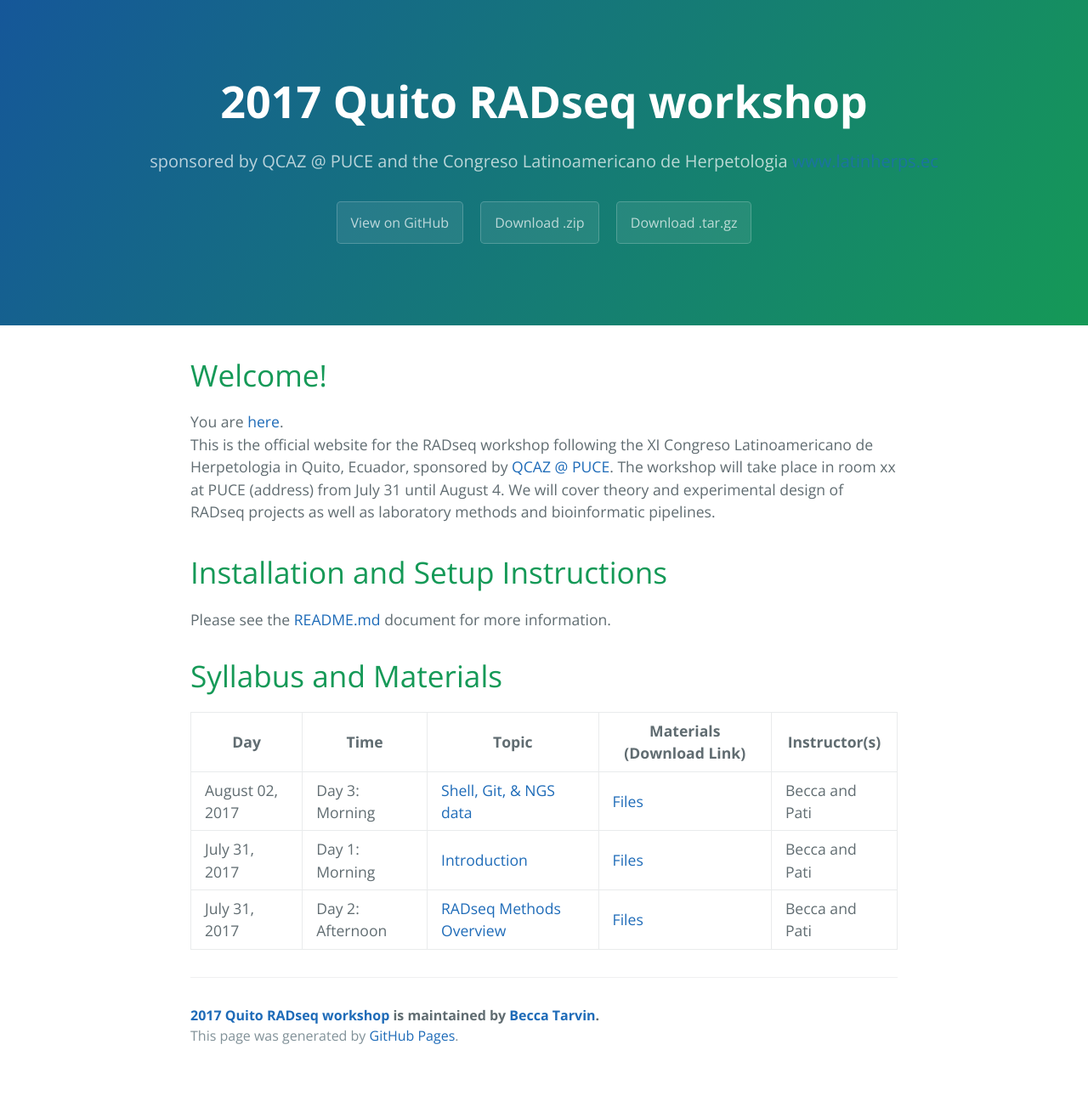
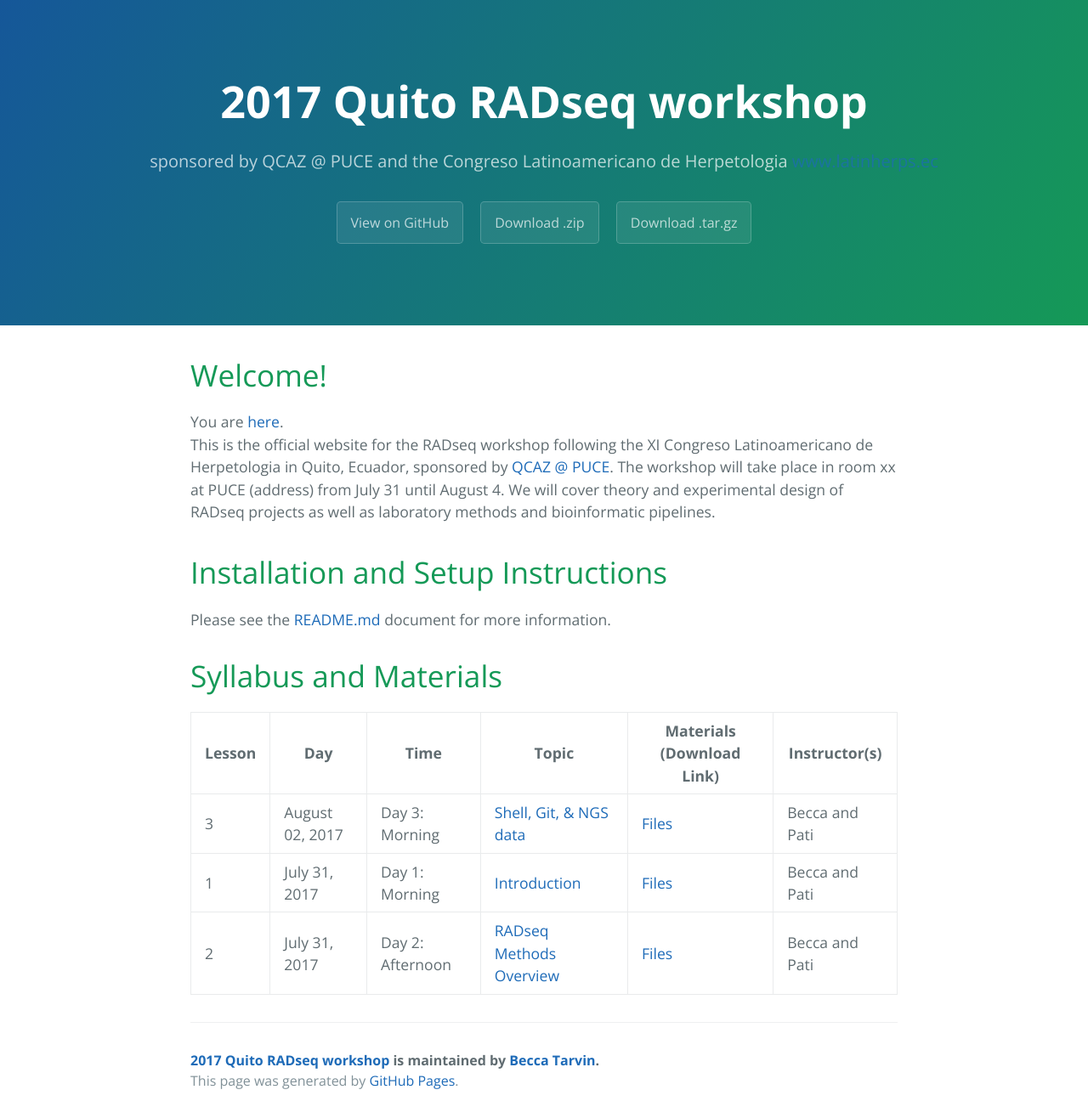
Before and after one commit to rdtarvin/RADseq_Quito_2017, a Jekyll site: the page built from index.html, in a window 1280 px wide. Shown: the whole page at 85% size. Built offline with Jekyll 4.4.1, drawn with Linux system fonts in a browser that asks for light colours; the list of posts is cut into pages by our own code; before the commit the page ends 1263 px from its top, so only the background shows below that.

Commit message:
updated post table format

```diff
--- a/_posts/2017-07-31-afternoon-RAD_Overview.md
+++ b/_posts/2017-07-31-afternoon-RAD_Overview.md
@@ -1,5 +1,6 @@
 ---
 layout: default
+lesson: 2
 title:  "RADseq Methods Overview"
 date:   2017-07-31
 time:   "Day 2: Afternoon"
--- a/_posts/2017-07-31-morning-Introduction.md
+++ b/_posts/2017-07-31-morning-Introduction.md
@@ -1,5 +1,6 @@
 ---
 layout: default
+lesson: 1
 title:  "Introduction"
 date:   2017-07-31
 time:   "Day 1: Morning"
--- a/_posts/2017-08-02-morning-shell-data.md
+++ b/_posts/2017-08-02-morning-shell-data.md
@@ -1,5 +1,6 @@
 ---
 layout: default
+lesson: 3
 title:  "Shell, Git, & NGS data"
 date:   2017-08-02
 time:   "Day 3: Morning"
--- a/index.html
+++ b/index.html
@@ -24,6 +24,7 @@ title: {{ site.name }}
   <h1>Syllabus and Materials</h1>
   <table>
             <tr>
+                <th>Lesson</th>
                 <th>Day</th>
                 <th>Time</th>
                 <th>Topic</th>
@@ -32,6 +33,7 @@ title: {{ site.name }}
             </tr>
     {% for post in site.posts %}
      <tr>
+                 <td> {{ post.lesson }} </t>
                  <td> {{ post.date | date: '%B %d, %Y' }} </t>
                  <td> {{ post.time }} </t>
                  <td align="left"> <a href="{{ site.baseurl }}{{ post.url }}" title="{{ post.title }}">{{ post.title }}</a> </td>
```
